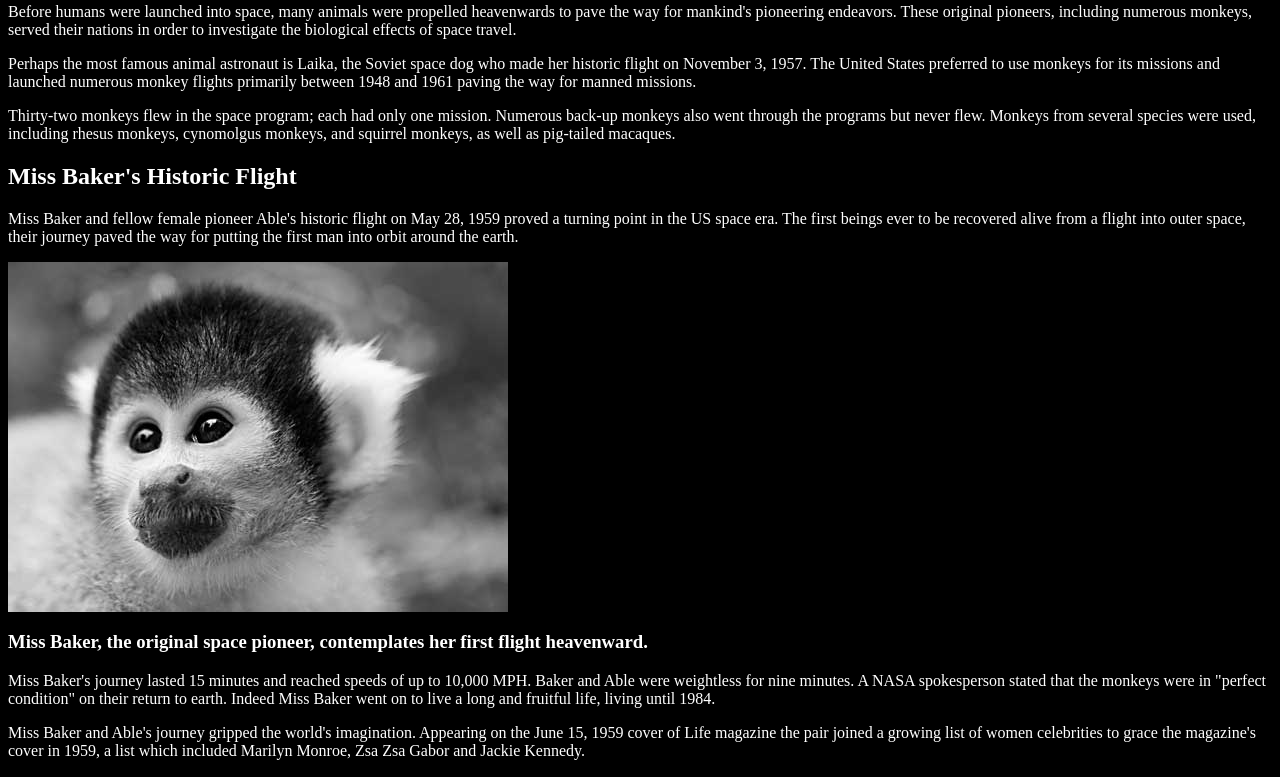
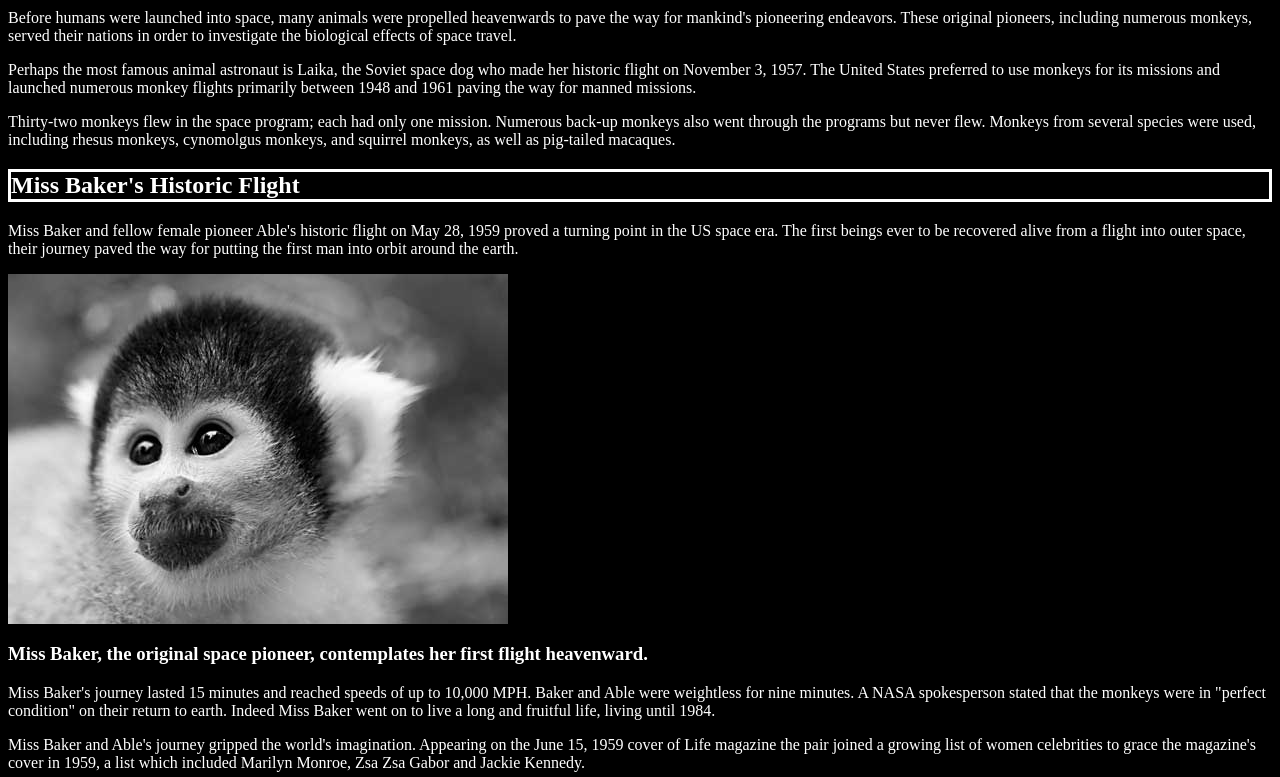
Before and after one commit to tmgravy/tmgravy.github.io, a plain HTML site: page miss_baker/msbaker.html in a window 1280 px wide. Shown: the part 63-840 px from the top of the page. Drawn offline with Linux system fonts and the light colour scheme.

Commit message:
made some changes to make the page look nicer

```diff
--- a/miss_baker/css/style.css
+++ b/miss_baker/css/style.css
@@ -4,3 +4,7 @@ p, h1, h2, h3, h4{
 html{
     background-color: black;
 }
+
+h1, h2 {
+    border: solid white;
+}
```
